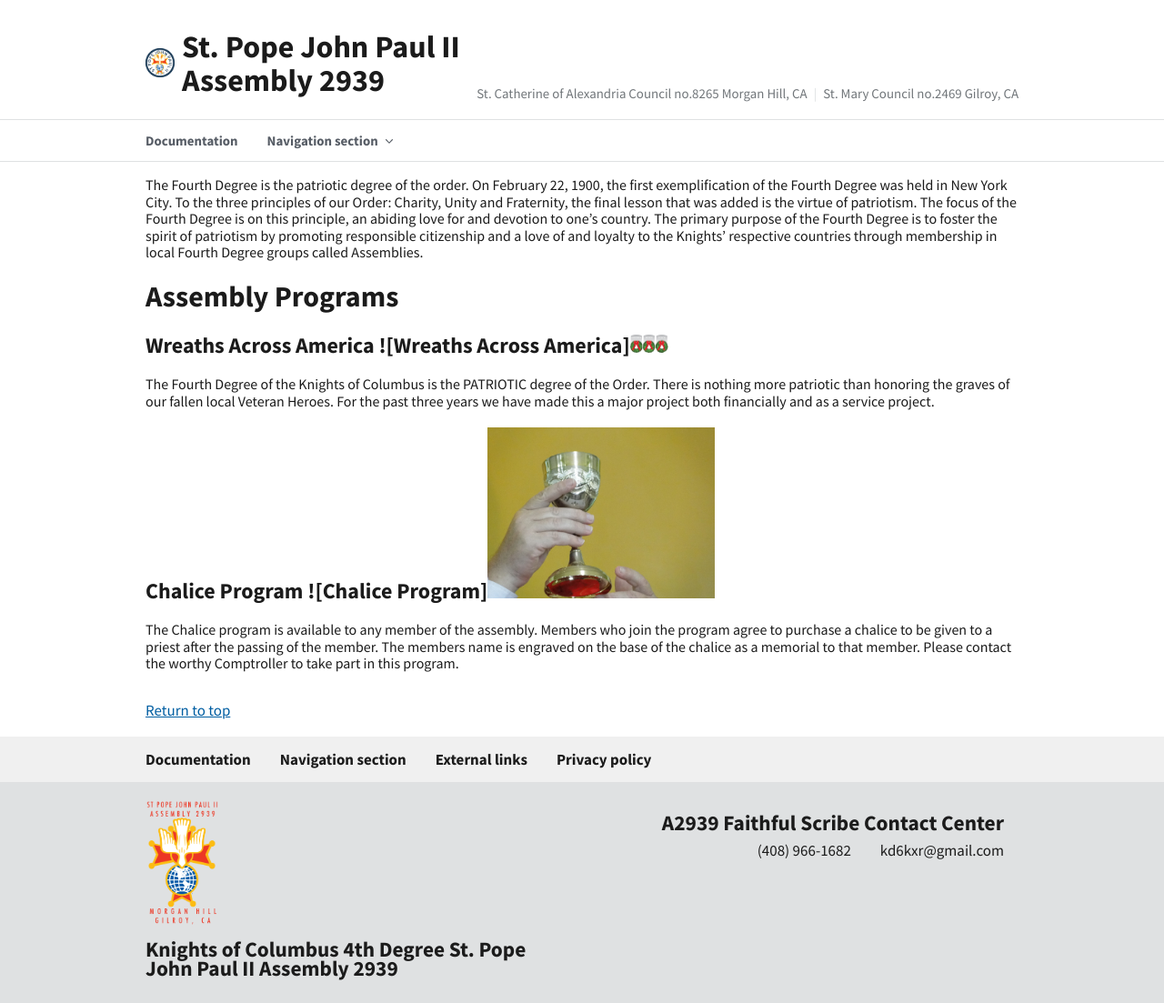
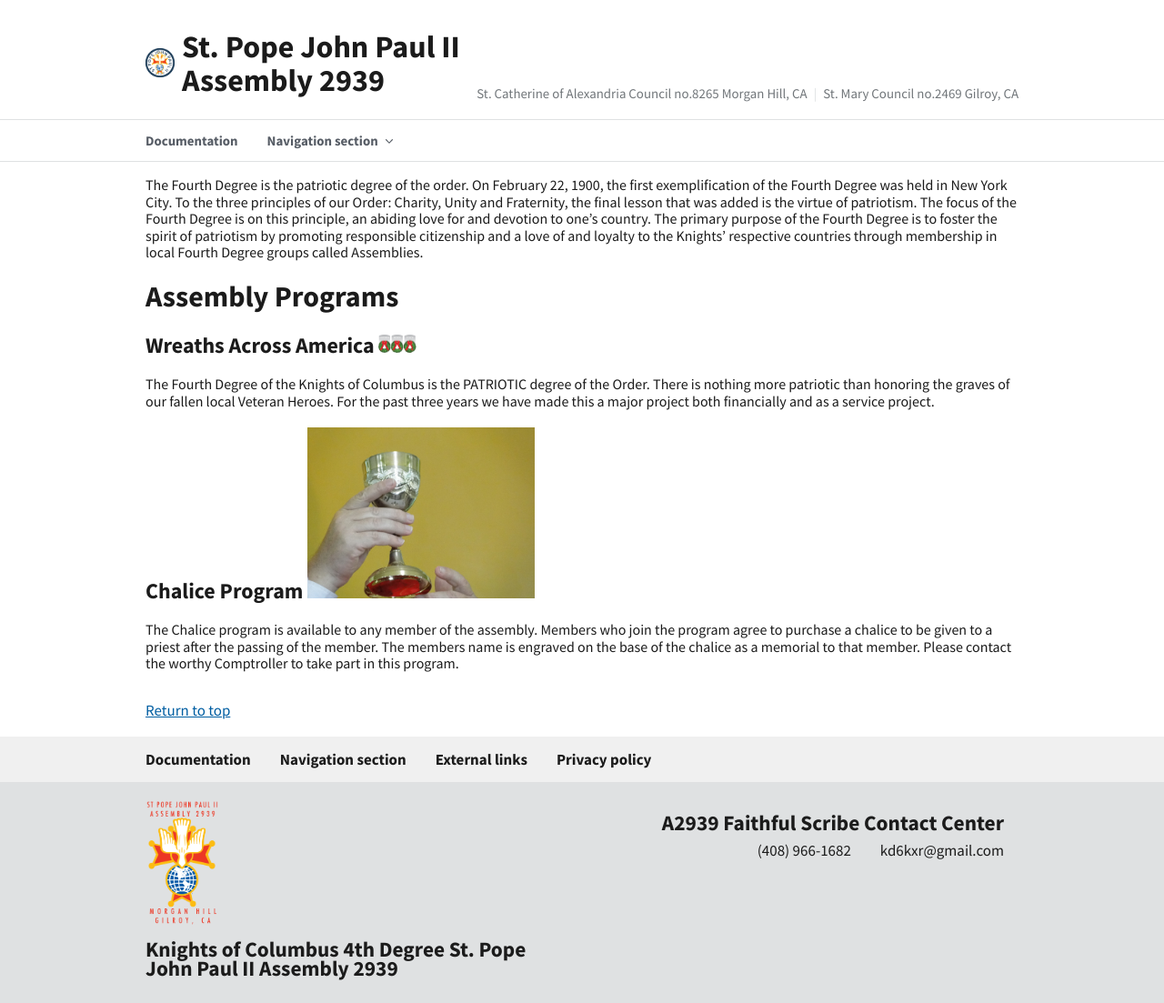
Before and after one commit to FNAV2939/A2939.github.io, a Jekyll site: the page built from index.md, in a window 1280 px wide. Shown: the whole page at 91% size. Built offline with Jekyll 4.4.1, drawn with Linux system fonts in a browser that asks for light colours; our own code applies the rules of GitHub Pages for plain Markdown files.

Commit message:
Update index.md

```diff
--- a/index.md
+++ b/index.md
@@ -1,7 +1,7 @@
 The Fourth Degree is the patriotic degree of the order. On February 22, 1900, the first exemplification of the Fourth Degree was held in New York City. To the three principles of our Order: Charity, Unity and Fraternity, the final lesson that was added is the virtue of patriotism. The focus of the Fourth Degree is on this principle, an abiding love for and devotion to one's country. The primary purpose of the Fourth Degree is to foster the spirit of patriotism by promoting responsible citizenship and a love of and loyalty to the Knights' respective countries through membership in local Fourth Degree groups called Assemblies.
 
 # Assembly Programs
-## Wreaths Across America ![Wreaths Across America]<img src="assets/img/waa.png" width="250">
+## Wreaths Across America <img src="assets/img/waa.png" width="250">
 The Fourth Degree of the Knights of Columbus is the PATRIOTIC degree of the Order. There is nothing more patriotic than honoring the graves of our fallen local Veteran Heroes. For the past three years we have made this a major project both financially and as a service project.
-## Chalice Program ![Chalice Program]<img src="assets/img/chalise2.jpg" width="250">
+## Chalice Program <img src="assets/img/chalise2.jpg" width="250">
 The Chalice program is available to any member of the assembly. Members who join the program agree to purchase a chalice to be given to a priest after the passing of the member. The members name is engraved on the base of the chalice as a memorial to that member. Please contact the worthy Comptroller to take part in this program.
```
